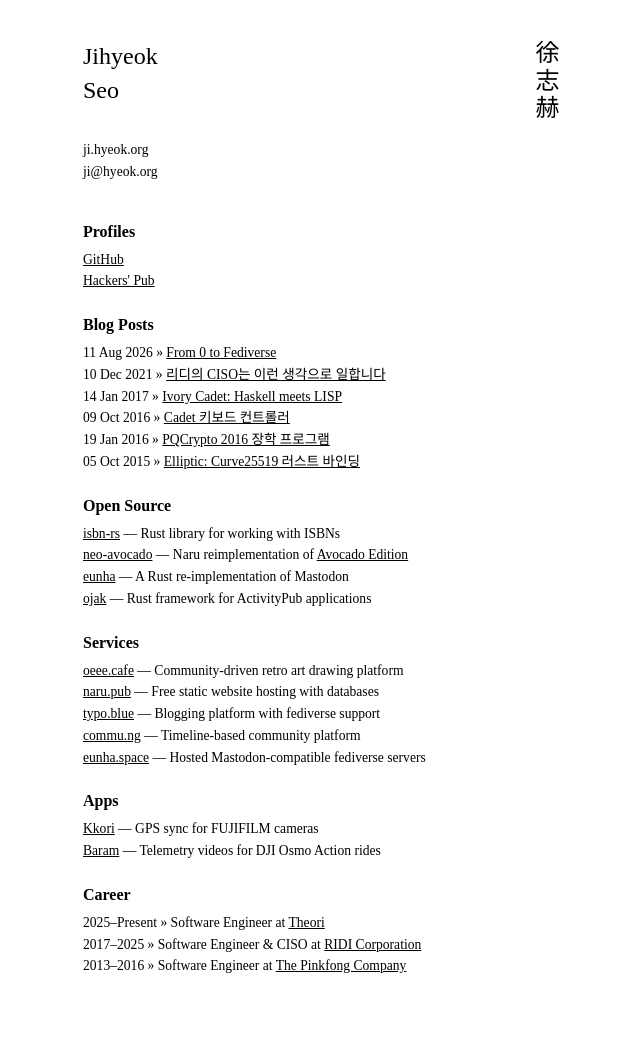
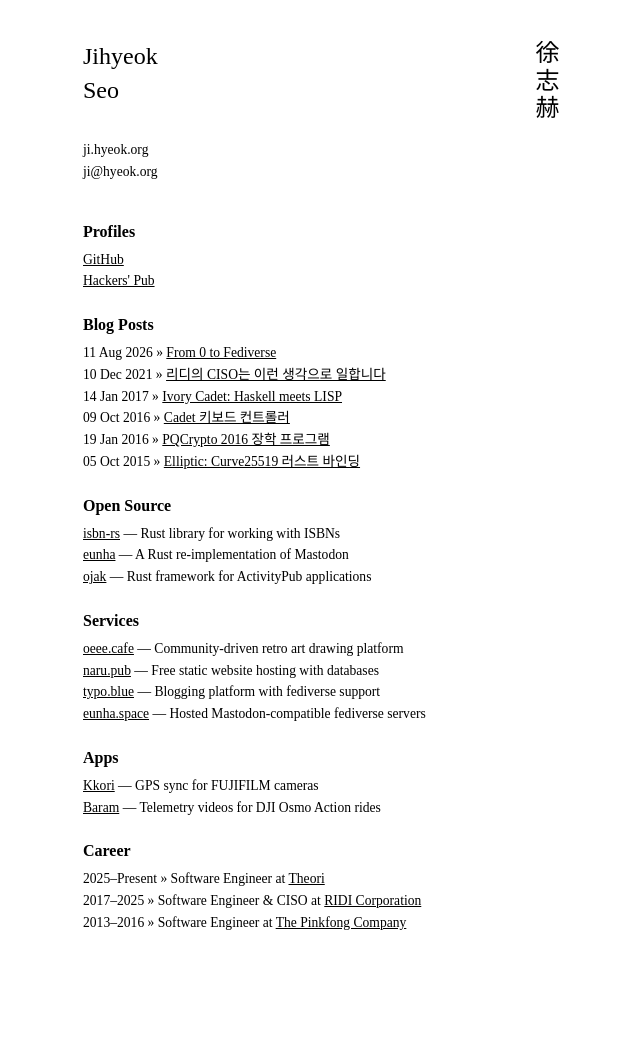
Before and after one commit to limeburst/limeburst.github.io, a Jekyll site: the page built from index.html, in a window 1280 px wide. Shown: the whole page, without its empty margins (317-957 px from the left). Built offline with Jekyll 4.4.1, drawn with Linux system fonts in a browser that asks for light colours; after the commit the page ends 998 px from its top, so only the background shows below that.

Commit message:
Remove commu.ng and neo-avocado from homepage

```diff
--- a/index.html
+++ b/index.html
@@ -56,7 +56,6 @@
   <h2>Open Source</h2>
   <ul>
     <li><a href="https://github.com/limeburst/isbn-rs">isbn-rs</a> — Rust library for working with ISBNs</li>
-    <li><a href="https://github.com/naru-pub/neo-avocado">neo-avocado</a> — Naru reimplementation of <a href="https://github.com/tateck-develop/AvocadoEdition">Avocado Edition</a></li>
     <li><a href="https://github.com/eunha-space/eunha">eunha</a> — A Rust re-implementation of Mastodon</li>
     <li><a href="https://github.com/eunha-space/ojak">ojak</a> — Rust framework for ActivityPub applications</li>
   </ul>
@@ -66,7 +65,6 @@
     <li><a href="https://oeee.cafe">oeee.cafe</a> — Community-driven retro art drawing platform</li>
     <li><a href="https://naru.pub">naru.pub</a> — Free static website hosting with databases</li>
     <li><a href="https://typo.blue">typo.blue</a> — Blogging platform with fediverse support</li>
-    <li><a href="https://commu.ng">commu.ng</a> — Timeline-based community platform</li>
     <li><a href="https://eunha.space">eunha.space</a> — Hosted Mastodon-compatible fediverse servers</li>
   </ul>
 
```
